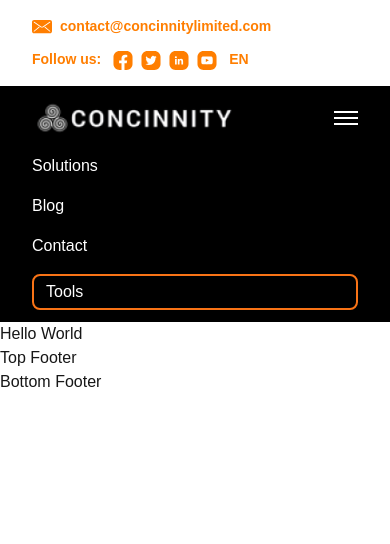
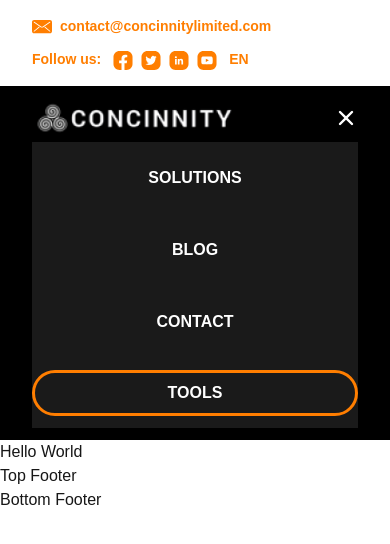
Before and after one commit to nayem1816/everything-green, a Next.js app: page / in a window 390 px wide. Both pictures are taken after a click on the button 346 px from the left and 118 px from the top of the page. Shown: the top 544 px of the page. Built offline with nearby package versions, Linux system fonts and the light colour scheme.

Commit message:
navbar complete with mobile and desktop responsive

```diff
--- a/src/components/Header/Navbar.tsx
+++ b/src/components/Header/Navbar.tsx
@@ -5,6 +5,7 @@ import Link from "next/link";
 import Logo from "/src/assets/images/logo.png.webp";
 import Image from "next/image";
 import { FaArrowRightLong } from "react-icons/fa6";
+import { HiMenu, HiX } from "react-icons/hi";
 
 const navData = [
   {
@@ -104,7 +105,10 @@ const Navbar = () => {
                               {child.children.map((subChild, index) => (
                                 <Link
                                   href={subChild.link}
-                                  onMouseEnter={() => setIsSubOpenLevel3(true)}
+                                  onMouseEnter={() =>
+                                    subChild.children &&
+                                    setIsSubOpenLevel3(true)
+                                  }
                                   onMouseLeave={() => setIsSubOpenLevel3(false)}
                                   key={index}
                                   className="space-y-2 py-3 px-4 hover:bg-primary block">
@@ -152,34 +156,103 @@ const Navbar = () => {
             onClick={toggleMenu}
             className="md:hidden text-white focus:outline-none">
             <div className="space-y-1">
-              <span className="block w-6 h-0.5 bg-white"></span>
-              <span className="block w-6 h-0.5 bg-white"></span>
-              <span className="block w-6 h-0.5 bg-white"></span>
+              {isOpen ? (
+                <HiX className="text-2xl" />
+              ) : (
+                <HiMenu className="text-2xl" />
+              )}
             </div>
           </button>
         </div>
 
         {/* Mobile Menu */}
         {isOpen && (
-          <div className="md:hidden mt-4 space-y-4">
-            <Link
-              href="/solutions"
-              className="block text-white hover:text-orange-400">
-              Solutions
-            </Link>
-            <Link
-              href="/blog"
-              className="block text-white hover:text-orange-400">
-              Blog
-            </Link>
-            <Link
-              href="/contact"
-              className="block text-white hover:text-orange-400">
-              Contact
-            </Link>
+          <div className="md:hidden mt-1 space-y-6 bg-[#1A1A1A] text-center py-3">
+            {navData.map((item, index) => (
+              <div className="relative group">
+                <Link
+                  key={index}
+                  href={item.link}
+                  className="block text-white uppercase font-bold hover:bg-primary py-3">
+                  {item.title}
+                </Link>
+                {item.children && (
+                  <div className="relative bg-tertiary hidden group-hover:block w-full">
+                    {item.children.map((child, index) => (
+                      <>
+                        <Link
+                          onMouseOver={() =>
+                            item.children && setIsSubOpenLevel2(true)
+                          }
+                          onMouseLeave={() => setIsSubOpenLevel2(false)}
+                          key={index}
+                          href={child.link}
+                          className="block text-white  text-sm">
+                          <span
+                            className={`w-full grid grid-cols-3 justify-between items-center hover:bg-primary py-3 px-4 ${
+                              isSubOpenLevel2 ? "bg-primary" : null
+                            }`}>
+                            <span></span>
+                            {child.title}
+                            {child.children && (
+                              <FaArrowRightLong className="mr-[32px] place-self-end" />
+                            )}
+                          </span>
+                          {child.children && isSubOpenLevel2 && (
+                            <div className="bg-gray-500 container hidden group-hover:block w-full">
+                              {child.children.map((subChild, index) => (
+                                <>
+                                  <Link
+                                    onMouseOver={() =>
+                                      child.children && setIsSubOpenLevel3(true)
+                                    }
+                                    onMouseLeave={() =>
+                                      setIsSubOpenLevel3(false)
+                                    }
+                                    href={subChild.link}
+                                    key={index}
+                                    className="block text-sm">
+                                    <span
+                                      className={`flex justify-between items-center hover:bg-primary py-3 px-4 ${
+                                        subChild.children && isSubOpenLevel3
+                                          ? "bg-primary"
+                                          : null
+                                      }`}>
+                                      {subChild.title}
+                                      {subChild.children && (
+                                        <FaArrowRightLong className="" />
+                                      )}
+                                    </span>
+                                    {subChild.children && isSubOpenLevel3 && (
+                                      <div className="bg-gray-500 container hidden group-hover:block w-full">
+                                        {subChild.children.map(
+                                          (subSubChild, index) => (
+                                            <Link
+                                              href={subSubChild.link}
+                                              key={index}
+                                              className="space-y-2 py-3 px-4 hover:bg-primary block text-sm text-start">
+                                              {subSubChild.title}
+                                            </Link>
+                                          )
+                                        )}
+                                      </div>
+                                    )}
+                                  </Link>
+                                </>
+                              ))}
+                            </div>
+                          )}
+                        </Link>
+                      </>
+                    ))}
+                  </div>
+                )}
+              </div>
+            ))}
+
             <Link
               href="/tools"
-              className="block text-white hover:text-orange-400 border-2 border-orange-500 px-3 py-1 rounded-lg">
+              className="block text-white border-[3px] border-primary px-3 py-2 rounded-full uppercase font-bold">
               Tools
             </Link>
           </div>
```
